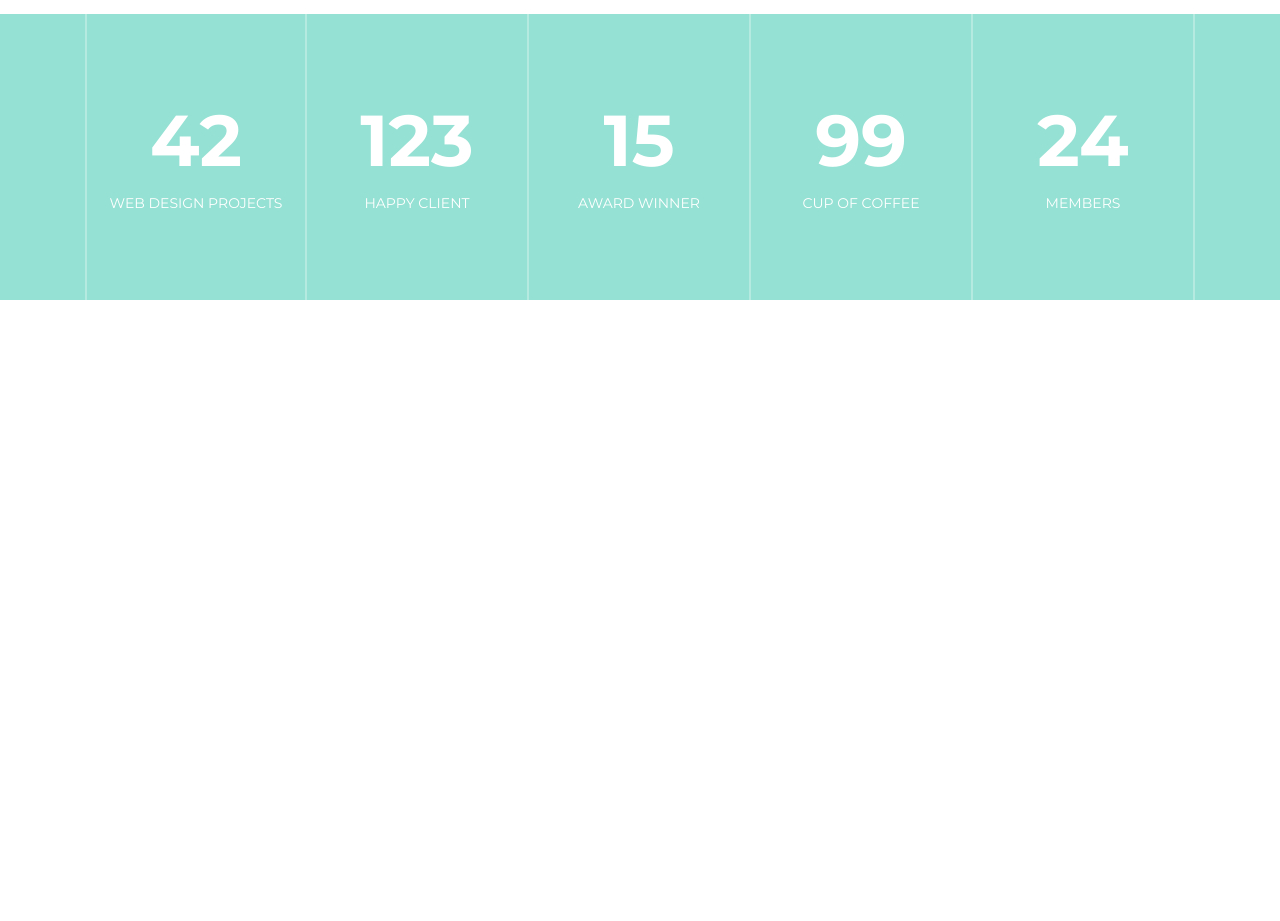
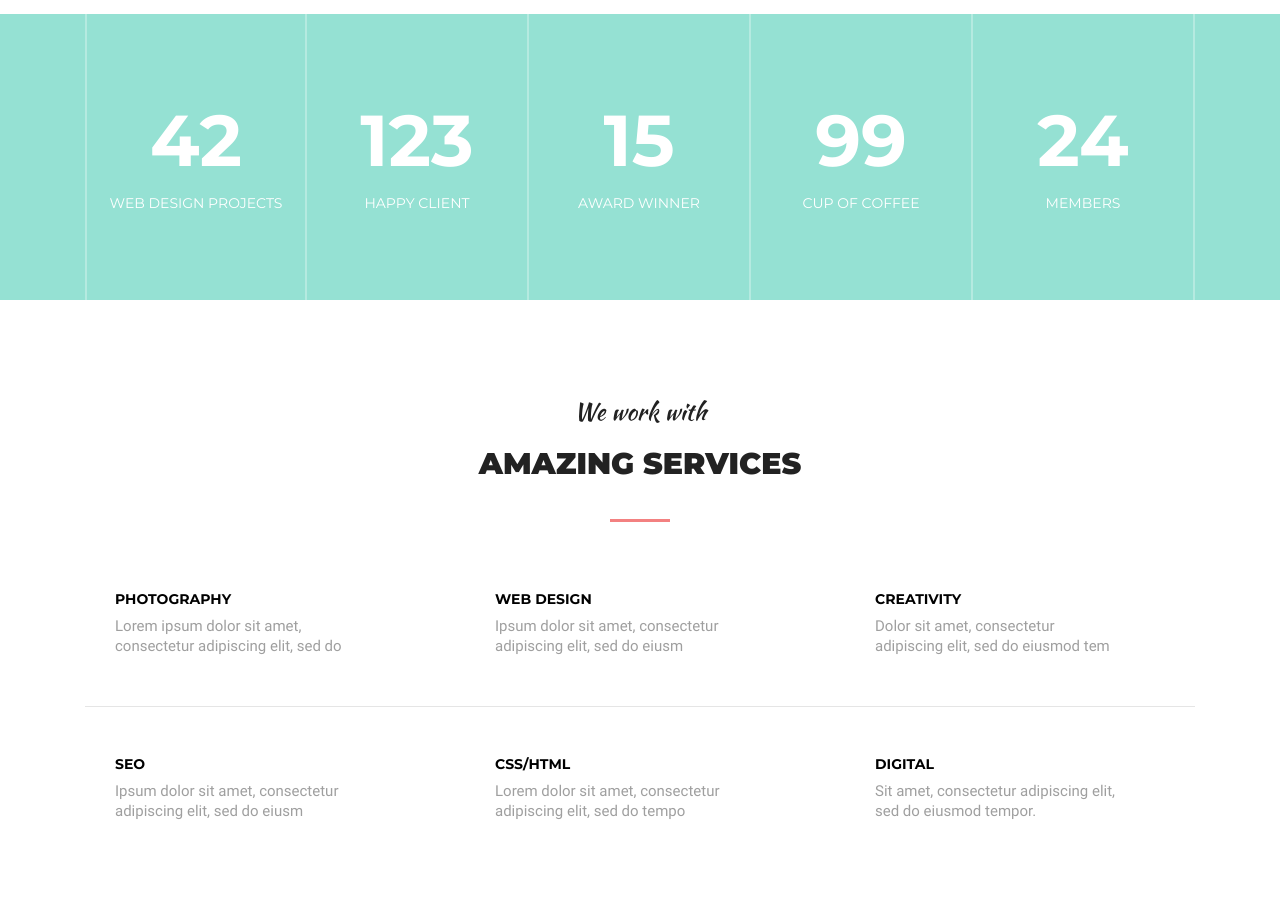
Before and after one commit to TonnyHawk/freebee-template, a website: page src/html/index.html in a window 1280 px wide. Shown: the part 1767-2688 px from the top of the page. Before the commit the page ends 2067 px from the top, so only its background shows below. Drawn offline with nearby package versions, Linux system fonts and the light colour scheme; files that its build step writes are made by us from their sources; files whose address does not match are found by name; a web font is replaced by a local one.

Commit message:
section "we work with" ended

```diff
--- /dev/null
+++ b/src/html/_we-work-with.html
@@ -0,0 +1,77 @@
+<div class="section section-services">
+   <h2 class="section__pretitle">We work with</h2>
+   <h1 class="section__title">Amazing services</h1>
+   <div class="container">
+      <div class="row justify-content-center">
+         <div class="col-12 col-md-6 col-lg-4">
+            <div class="service">
+               <div class="service__aside">
+                  <i class="icon ic-alarm service__icon"></i>
+               </div>
+               <div class="service__main">
+                  <p class="service__name">Photography</p>
+                  <p class="service__descr">Lorem ipsum dolor sit amet, consectetur adipiscing elit, sed do</p>
+               </div>
+            </div>
+         </div>
+         <div class="col-12 col-md-6 col-lg-4">
+            <div class="service">
+               <div class="service__aside">
+                  <i class="icon ic-line-graph service__icon"></i>
+               </div>
+               <div class="service__main">
+                  <p class="service__name">Web Design</p>
+                  <p class="service__descr">Ipsum dolor sit amet, consectetur adipiscing elit, sed do eiusm</p>
+               </div>
+            </div>
+         </div>
+         <div class="col-12 col-md-6 col-lg-4">
+            <div class="service">
+               <div class="service__aside">
+                  <i class="icon ic-computer-ok service__icon"></i>
+               </div>
+               <div class="service__main">
+                  <p class="service__name">Creativity</p>
+                  <p class="service__descr">Dolor sit amet, consectetur adipiscing elit, sed do eiusmod tem</p>
+               </div>
+            </div>
+         </div>
+         <div class="col-12 d-none d-lg-block">
+            <hr class="section__hr">
+         </div>
+         <div class="col-12 col-md-6 col-lg-4">
+            <div class="service">
+               <div class="service__aside">
+                  <i class="icon ic-book service__icon"></i>
+               </div>
+               <div class="service__main">
+                  <p class="service__name">seo</p>
+                  <p class="service__descr">Ipsum dolor sit amet, consectetur adipiscing elit, sed do eiusm</p>
+               </div>
+            </div>
+         </div>
+         <div class="col-12 col-md-6 col-lg-4">
+            <div class="service">
+               <div class="service__aside">
+                  <i class="icon ic-home service__icon"></i>
+               </div>
+               <div class="service__main">
+                  <p class="service__name">Css/Html</p>
+                  <p class="service__descr">Lorem dolor sit amet, consectetur adipiscing elit, sed do tempo</p>
+               </div>
+            </div>
+         </div>
+         <div class="col-12 col-md-6 col-lg-4">
+            <div class="service mb-0">
+               <div class="service__aside">
+                  <i class="icon ic-image service__icon"></i>
+               </div>
+               <div class="service__main">
+                  <p class="service__name">digital</p>
+                  <p class="service__descr">Sit amet, consectetur adipiscing elit, sed do eiusmod tempor.</p>
+               </div>
+            </div>
+         </div>
+      </div>
+   </div>
+</div>
--- a/src/html/index.html
+++ b/src/html/index.html
@@ -14,6 +14,7 @@
    @@include('_header.html')
    @@include('_about-us.html')
    @@include('_counter.html')
+   @@include('_we-work-with.html')
    <script src="js/jquery.min.js"></script>
    <script src="js/ibg.js"></script>
    <script src="js/navController.js"></script>
--- a/src/sass/_general.scss
+++ b/src/sass/_general.scss
@@ -6,6 +6,8 @@ $pink: #f38181;
 $yellow: #f2da8a;
 $blue: #95e1d3;
 $light-blue: #b5eae0;
+$gray: #9f9f9f;
+$light-gray: #e5e5e5;
 
 .btn {
    @include flex-centered;
--- a/src/sass/_section.scss
+++ b/src/sass/_section.scss
@@ -55,4 +55,21 @@
          margin-bottom: 70px;
       }
    }
+
+   // .section__hr
+
+   &__hr {
+      border: none;
+      background: $light-gray;
+      height: 1.5px;
+      margin: 50px 0;
+   }
 }
+
+//--------individual styles for custom sections
+
+.section-services {
+   .section__title:after {
+      margin-bottom: 70px;
+   }
+}
--- /dev/null
+++ b/src/sass/blocks/service/_service.scss
@@ -0,0 +1,55 @@
+.service {
+   display: flex;
+   width: max-content;
+   @media (max-width: 992px){
+      margin-bottom: 70px;
+   }
+   @media (max-width: 768px){
+      margin: {
+         left: auto;
+         right: auto;
+      }
+   }
+   @media (max-width: 500px){
+      margin-bottom: 45px;
+   }
+
+   // .service__aside
+
+   &__aside {
+   }
+
+   // .service__icon
+
+   &__icon {
+      font-size: 27px;
+      color: $blue;
+   }
+
+   // .service__main
+
+   &__main {
+      padding-left: 30px;
+      max-width: 280px;
+   }
+
+   // .service__name
+
+   &__name {
+      font-family: 'monserat';
+      font-weight: bold;
+      color: black;
+      text-transform: uppercase;
+      font-size: 14px;
+      margin-bottom: 10px;
+   }
+
+   // .service__descr
+
+   &__descr {
+      font-family: 'roboto';
+      font-size: 15px;
+      color: $gray;
+      line-height: 20px;
+   }
+}
--- a/src/sass/main.scss
+++ b/src/sass/main.scss
@@ -5,3 +5,4 @@
 @import 'blocks/header/header';
 @import 'blocks/photo/photo';
 @import 'blocks/counter/counter';
+@import 'blocks/service/service';
```
Also changed, not shown: src/index.html (+77 -0 lines), src/css/main.min.css.
